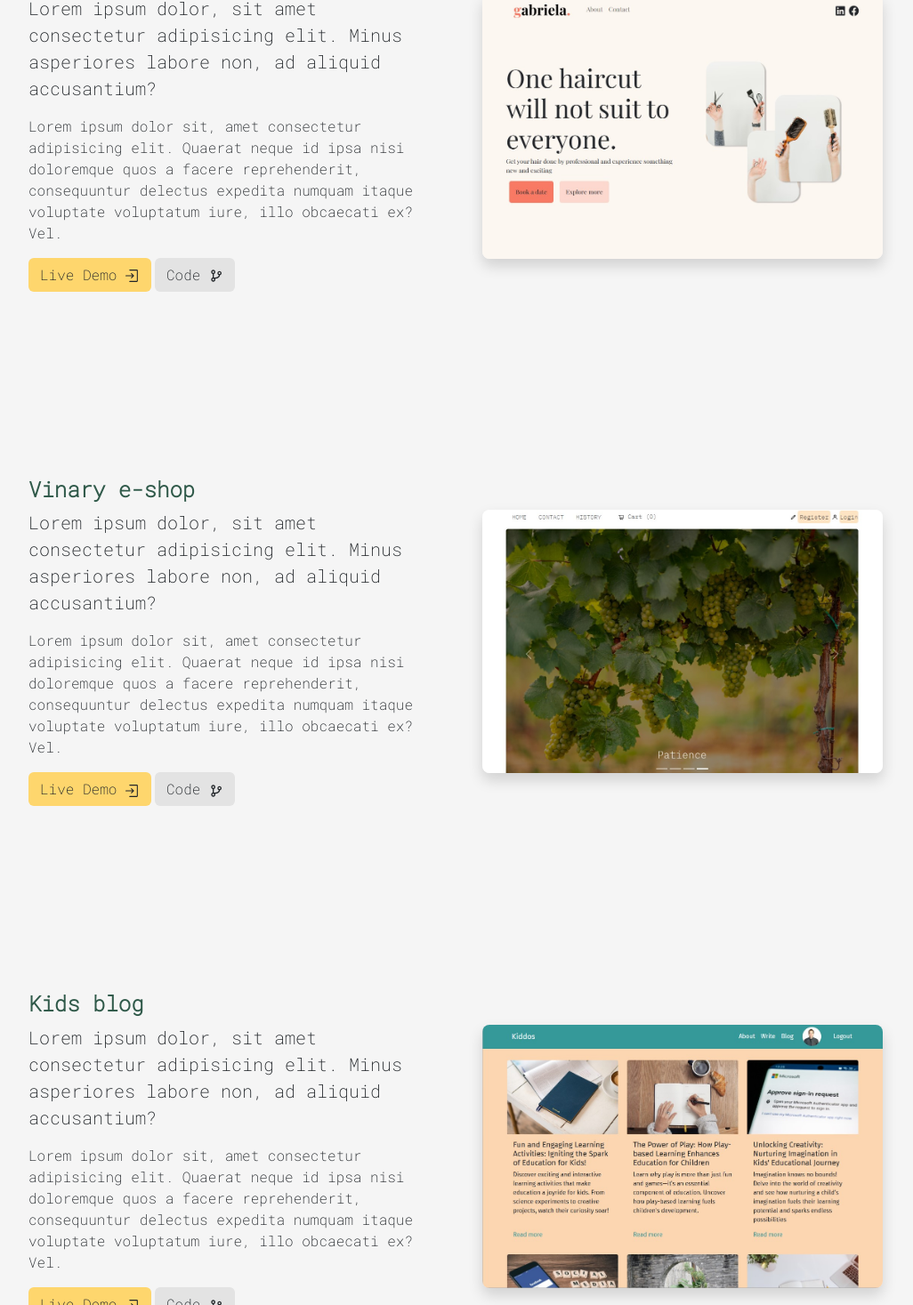
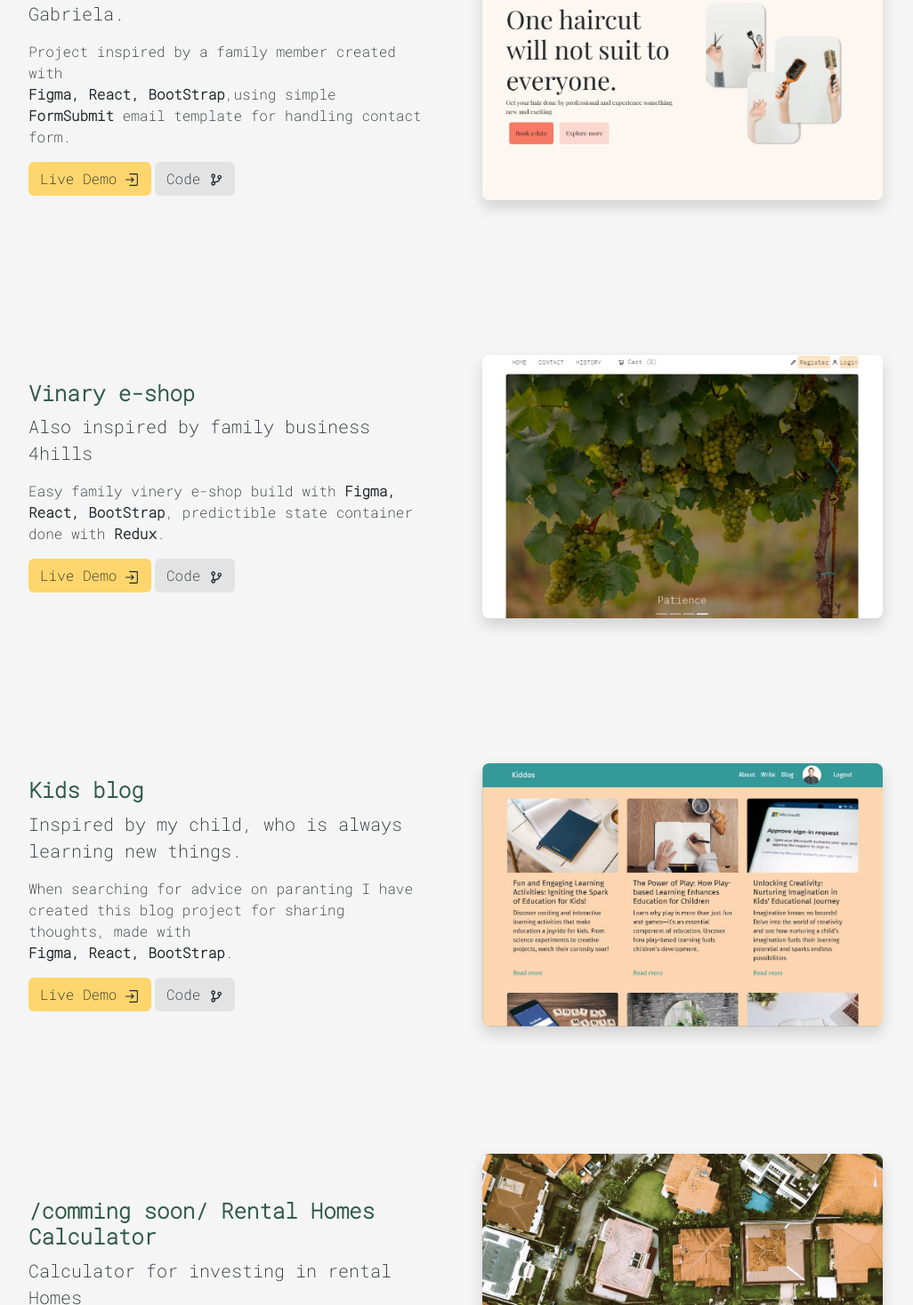
Before and after one commit to maderi21/porfolio, a React (Create React App) app: page / in a window 1280 px wide. Shown: the part 1323-2790 px from the top of the page at 89% size, without its empty margins (146-1172 px from the left). Built offline with nearby package versions, Linux system fonts and the light colour scheme.

Commit message:
Nav changes

```diff
--- a/src/App.js
+++ b/src/App.js
@@ -5,6 +5,7 @@ import AboutMe from "./pages/AboutMe";
 import Projects from "./pages/Projects";
 import { Routes, Route } from "react-router-dom";
 import Home from "./pages/Home";
+import PopImage from "./components/popups/PopImage";
 
 function App() {
   return (
@@ -15,6 +16,7 @@ function App() {
         <Route path="/projects" element={<Projects />} />
         <Route path="/" element={<Home />} />
       </Routes>
+      <PopImage />
     </div>
   );
 }
--- a/src/components/Navbar.jsx
+++ b/src/components/Navbar.jsx
@@ -82,7 +82,7 @@ const Navbar = () => {
             >
               <Modal.Header closeButton className="bg-primary border-0">
                 <Modal.Title className="bg-primary d-flex justify-content-center ">
-                  I’d love to hear from you
+                  Lets Connect!
                 </Modal.Title>
               </Modal.Header>
               <Modal.Body className="bg-primary">
@@ -91,7 +91,10 @@ const Navbar = () => {
                   Libero sapiente molestias maxime! Ipsa, mollitia ab sunt
                   obcaecati ad consectetur officiis?
                 </p>
-                <Form>
+                <Form
+                  action="https://formsubmit.co/kostolansky.marek@gmail.com"
+                  method="post"
+                >
                   <Form.Group
                     className="mb-3"
                     controlId="exampleForm.ControlInput1"
@@ -99,8 +102,9 @@ const Navbar = () => {
                     <Form.Label className="text-dark">Name</Form.Label>
                     <Form.Control
                       type="Name"
-                      placeholder="John Doe"
+                      placeholder="John P"
                       autoFocus
+                      name="name"
                     />
                   </Form.Group>
                   <Form.Group
@@ -112,6 +116,7 @@ const Navbar = () => {
                       type="email"
                       placeholder="name@example.com"
                       autoFocus
+                      name="email"
                     />
                   </Form.Group>
                   <Form.Group
@@ -119,7 +124,7 @@ const Navbar = () => {
                     controlId="exampleForm.ControlTextarea1"
                   >
                     <Form.Label className="text-dark">Message</Form.Label>
-                    <Form.Control as="textarea" rows={3} />
+                    <Form.Control as="textarea" rows={3} name="message" />
                   </Form.Group>
                 </Form>
               </Modal.Body>
@@ -128,6 +133,8 @@ const Navbar = () => {
                   variant="secondary"
                   onClick={handleClose}
                   className="bg-danger"
+                  type="submit"
+                  value="send"
                 >
                   Send
                 </Button>
--- a/src/components/Portfolio.jsx
+++ b/src/components/Portfolio.jsx
@@ -13,15 +13,12 @@ const Portfolio = () => {
           <div class="row align-items-center justify-content-between">
             <div class="col-md p-5">
               <h4 className="text-dark fw-bold">Hairstylist landing page</h4>
-              <p class="lead">
-                Lorem ipsum dolor, sit amet consectetur adipisicing elit. Minus
-                asperiores labore non, ad aliquid accusantium?
-              </p>
+              <p class="lead">Basic landing page for Hair Salon Gabriela.</p>
               <p>
-                Lorem ipsum dolor sit, amet consectetur adipisicing elit.
-                Quaerat neque id ipsa nisi doloremque quos a facere
-                reprehenderit, consequuntur delectus expedita numquam itaque
-                voluptate voluptatum iure, illo obcaecati ex? Vel.
+                Project inspired by a family member created with <br />
+                <span className="fw-bold">Figma, React, BootStrap</span>,using
+                simple <span className="fw-bold">FormSubmit</span> email
+                template for handling contact form.
               </p>
               <div>
                 <a
@@ -57,15 +54,12 @@ const Portfolio = () => {
           <div class="row align-items-center justify-content-between">
             <div class="col-md p-5">
               <h4 className="text-dark fw-bold">Vinary e-shop</h4>
-              <p class="lead">
-                Lorem ipsum dolor, sit amet consectetur adipisicing elit. Minus
-                asperiores labore non, ad aliquid accusantium?
-              </p>
+              <p class="lead">Also inspired by family business 4hills</p>
               <p>
-                Lorem ipsum dolor sit, amet consectetur adipisicing elit.
-                Quaerat neque id ipsa nisi doloremque quos a facere
-                reprehenderit, consequuntur delectus expedita numquam itaque
-                voluptate voluptatum iure, illo obcaecati ex? Vel.
+                Easy family vinery e-shop build with{" "}
+                <span className="fw-bold">Figma, React, BootStrap</span>,
+                predictible state container done with{" "}
+                <span className="fw-bold">Redux</span>.
               </p>
               <div>
                 <a
@@ -98,14 +92,12 @@ const Portfolio = () => {
             <div class="col-md p-5">
               <h4 className="text-dark fw-bold">Kids blog</h4>
               <p class="lead">
-                Lorem ipsum dolor, sit amet consectetur adipisicing elit. Minus
-                asperiores labore non, ad aliquid accusantium?
+                Inspired by my child, who is always learning new things.
               </p>
               <p>
-                Lorem ipsum dolor sit, amet consectetur adipisicing elit.
-                Quaerat neque id ipsa nisi doloremque quos a facere
-                reprehenderit, consequuntur delectus expedita numquam itaque
-                voluptate voluptatum iure, illo obcaecati ex? Vel.
+                When searching for advice on paranting I have created this blog
+                project for sharing thoughts, made with <br />
+                <span className="fw-bold">Figma, React, BootStrap</span>.
               </p>
               <div>
                 <a
@@ -140,16 +132,14 @@ const Portfolio = () => {
         <div class="container">
           <div class="row align-items-center justify-content-between">
             <div class="col-md p-5">
-              <h4 className="text-dark fw-bold">Rental Homes Calculator</h4>
-              <p class="lead">
-                Lorem ipsum dolor, sit amet consectetur adipisicing elit. Minus
-                asperiores labore non, ad aliquid accusantium?
-              </p>
+              <h4 className="text-dark fw-bold">
+                /comming soon/ Rental Homes Calculator
+              </h4>
+              <p class="lead">Calculator for investing in rental Homes</p>
               <p>
-                Lorem ipsum dolor sit, amet consectetur adipisicing elit.
-                Quaerat neque id ipsa nisi doloremque quos a facere
-                reprehenderit, consequuntur delectus expedita numquam itaque
-                voluptate voluptatum iure, illo obcaecati ex? Vel.
+                Sharing passion for investing in long term RE gave me the idea
+                of creating calculator to evaluate deals, currently ongoing
+                project with <span className="fw-bold">React, BootStrap</span>
               </p>
             </div>
             <div class="col-md">
--- a/src/pages/AboutMe.jsx
+++ b/src/pages/AboutMe.jsx
@@ -19,14 +19,14 @@ const AboutMe = () => {
               <h1>Hi, I’m Marek.</h1>
               <h2>It is really nice to see you here!</h2>
               <p>
-                Lorem ipsum dolor sit, amet consectetur adipisicing elit.
-                Quaerat neque id ipsa nisi doloremque quos a facere
-                reprehenderit, consequuntur delectus expedita numquam itaque
-                voluptate voluptatum iure, illo obcaecati ex? Vel. Lorem ipsum
-                dolor sit, amet consectetur adipisicing elit. Quaerat neque id
-                ipsa nisi doloremque quos a facere reprehenderit, consequuntur
-                delectus expedita numquam itaque voluptate voluptatum iure, illo
-                obcaecati ex? Vel.
+                I enjoy building tools that are simple and working.Being self
+                taught developer with year + experience I had plenty of
+                opportunities to learn about myself as well as discipline and
+                goal settings. Seems like I just started, however I worked with
+                tech-dev almost the whole of my profesional life and the
+                notorious one class in high school.I came acrros web-dev
+                multiple times in my life and would like to go through them with
+                you.
               </p>
             </div>
           </div>
@@ -45,28 +45,28 @@ const AboutMe = () => {
                 <h2>1. phase</h2>
               </RoughNotation>
               <p class="lead">
-                Lorem ipsum dolor, sit amet consectetur adipisicing elit. Minus
-                asperiores labore non, ad aliquid accusantium?
+                The notorios one class of web-dev in high school
               </p>
               <p>
-                Lorem ipsum dolor sit, amet consectetur adipisicing elit.
-                Quaerat neque id ipsa nisi doloremque quos a facere
-                reprehenderit, consequuntur delectus expedita numquam itaque
-                voluptate voluptatum iure, illo obcaecati ex? Vel. Lorem ipsum
-                dolor sit, amet consectetur adipisicing elit. Quaerat neque id
-                ipsa nisi doloremque quos a facere reprehenderit, consequuntur
-                delectus expedita numquam itaque voluptate voluptatum iure, illo
-                obcaecati ex? Vel. Lorem ipsum dolor sit, amet consectetur
-                adipisicing elit. Quaerat neque id ipsa nisi doloremque quos a
-                facere reprehenderit, consequuntur delectus expedita numquam
-                itaque voluptate voluptatum iure, illo obcaecati ex? Vel.
+                My first ever web-dev interaction was done in high school back
+                in 2006, when we had to finish a project at the end of the
+                class. I really did like snowboarding so of course this was the
+                project topic. It was whole build in one text file, I mean the
+                notepad text file, no IDE as we use now.It was a bit chalange at
+                first, but I enjoyed the process of building something creative
+                - cannot remember the mark from teacher.
               </p>
             </div>
           </div>
         </div>
       </section>
       <span className="d-flex justify-content-center">
-        <button className="btn bg-secondary rounded-5" type="submit">
+        <button
+          className="btn bg-secondary rounded-5"
+          type="submit"
+          data-bs-toggle="modal"
+          data-bs-target="#first"
+        >
           1.phase example
         </button>
       </span>
@@ -83,28 +83,36 @@ const AboutMe = () => {
                 <h2>2. phase</h2>
               </RoughNotation>
               <p class="lead">
-                Lorem ipsum dolor, sit amet consectetur adipisicing elit. Minus
-                asperiores labore non, ad aliquid accusantium?
+                Firt business - blog, selling adds, couching and course
+                creation.
               </p>
               <p>
-                Lorem ipsum dolor sit, amet consectetur adipisicing elit.
-                Quaerat neque id ipsa nisi doloremque quos a facere
-                reprehenderit, consequuntur delectus expedita numquam itaque
-                voluptate voluptatum iure, illo obcaecati ex? Vel. Lorem ipsum
-                dolor sit, amet consectetur adipisicing elit. Quaerat neque id
-                ipsa nisi doloremque quos a facere reprehenderit, consequuntur
-                delectus expedita numquam itaque voluptate voluptatum iure, illo
-                obcaecati ex? Vel. Lorem ipsum dolor sit, amet consectetur
-                adipisicing elit. Quaerat neque id ipsa nisi doloremque quos a
-                facere reprehenderit, consequuntur delectus expedita numquam
-                itaque voluptate voluptatum iure, illo obcaecati ex? Vel.
+                When I graduated college in 2013 I moved to England. I had
+                several jobs and this one side hustle where I would firstly
+                create a blog in <span className="fw-bold">WordPress</span> -
+                writing about things I love /travel/business/food/learning and
+                then using <span className="fw-bold">Google AdSense</span> to
+                monetize it. It went ok, but I was hungry and told I could
+                inspire people and help them create their own businesses online.
+                So I wrote an ebook, which was selling on{" "}
+                <span className="fw-bold">Amazon Kindle</span>, build new
+                website with coaching services used{" "}
+                <span className="fw-bold">Mailchimp</span> to automate my
+                marketing. Later on, I created an online course for which you
+                could signup for and was all automated. For Social media I used
+                <span className="fw-bold">Hootsuite</span> to manage content.
               </p>
             </div>
           </div>
         </div>
       </section>
       <span className="d-flex justify-content-center">
-        <button className="btn bg-secondary rounded-5" type="submit">
+        <button
+          className="btn bg-secondary rounded-5"
+          type="submit"
+          data-bs-toggle="modal"
+          data-bs-target="#second"
+        >
           2.phase example
         </button>
       </span>
@@ -141,11 +149,6 @@ const AboutMe = () => {
           </div>
         </div>
       </section>
-      <span className="d-flex justify-content-center">
-        <button className="btn bg-secondary rounded-5 mb-5" type="submit">
-          3.phase example
-        </button>
-      </span>
 
       <Footer />
     </>
--- a/src/pages/Projects.jsx
+++ b/src/pages/Projects.jsx
@@ -15,15 +15,13 @@ const Projects = () => {
             </h4>
 
             <p className="text-center">
-              Lorem ipsum dolor sit amet consectetur adipisicing elit. Quod, sit
-              aspernatur. Fugit laborum iure voluptatum recusandae, voluptas est
-              inventore rem vitae ipsa vel velit deleniti debitis repellat
-              fugiat. Natus rem quam possimus, eaque voluptatum officiis
-              repudiandae adipisci ratione mollitia iure, ex vel neque laborum
-              fugit consequuntur nemo reprehenderit laboriosam voluptate?m
-              possimus, eaque voluptatum officiis repudiandae adipisci ratione
-              mollitia iure, ex vel neque laborum fugit consequuntur nemo
-              reprehenderit laboriosam voluptate?
+              On my web dev journey I always like to be inspired by things
+              around me and also each project I am bulding or learning to build
+              I make with interest either in field or technology, which helps a
+              lot. I used to work on open source project in past, currently
+              working on Calculator for long term home investing. Some of the
+              projects below are done with tutorial, where I wanted to enhace my
+              knowledge, therefore credit given.
             </p>
           </Col>
         </Row>
@@ -35,10 +33,12 @@ const Projects = () => {
                   <div class="card-body text-center d-flex flex-column">
                     <h3 class="card-title mb-3">Hairstylist landing page</h3>
                     <p class="card-text mt-auto">
-                      Lorem ipsum dolor sit, amet consectetur adipisicing elit.
-                      Corporis fuga odio beatae autem a labore. Lorem ipsum
-                      dolor sit, amet consectetur adipisicing elit. Corporis
-                      fuga odio beatae autem a labore.
+                      Project inspired by a family member created with <br />
+                      <span className="fw-bold">Figma, React, BootStrap</span>
+                      ,using simple <span className="fw-bold">
+                        FormSubmit
+                      </span>{" "}
+                      email template for handling contact form.
                     </p>
                     <a
                       href="https://github.com/maderi21/landing"
@@ -67,10 +67,10 @@ const Projects = () => {
                     </div>
                     <h3 class="card-title mb-3 ">Vinary e-shop</h3>
                     <p class="card-text mt-auto">
-                      Lorem ipsum dolor sit, amet consectetur adipisicing elit.
-                      Corporis fuga odio beatae autem a labore.Lorem ipsum dolor
-                      sit, amet consectetur adipisicing elit. Corporis fuga odio
-                      beatae autem a labore.
+                      Easy family vinery e-shop build with{" "}
+                      <span className="fw-bold">Figma, React, BootStrap</span>,
+                      predictible state container done with{" "}
+                      <span className="fw-bold">Redux</span>.
                     </p>
                     <a
                       href="https://github.com/maderi21/fourhills"
@@ -99,10 +99,9 @@ const Projects = () => {
                     </div>
                     <h3 class="card-title mb-3">Kids blog</h3>
                     <p class="card-text mt-auto">
-                      Lorem ipsum dolor sit, amet consectetur adipisicing elit.
-                      Corporis fuga odio beatae autem a labore.Lorem ipsum dolor
-                      sit, amet consectetur adipisicing elit. Corporis fuga odio
-                      beatae autem a labore.
+                      When searching for advice on paranting I have created this
+                      blog project for sharing thoughts, made with <br />
+                      <span className="fw-bold">Figma, React, BootStrap</span>.
                     </p>
                     <a
                       href="https://github.com/maderi21/blog"
@@ -131,10 +130,9 @@ const Projects = () => {
                     </div>
                     <h3 class="card-title mb-3">Advice Generator</h3>
                     <p class="card-text mt-auto">
-                      Lorem ipsum dolor sit, amet consectetur adipisicing elit.
-                      Corporis fuga odio beatae autem a labore.Lorem ipsum dolor
-                      sit, amet consectetur adipisicing elit. Corporis fuga odio
-                      beatae autem a labore.
+                      When feel lost and need advice. My first ever project in
+                      phase 3 in my web dev jouney.Made with{" "}
+                      <span className="fw-bold">HTML, CSS and JS.</span>
                     </p>
                     <a
                       href="https://github.com/maderi21/3rd-party-API-advice-web"
@@ -163,10 +161,9 @@ const Projects = () => {
                     </div>
                     <h3 class="card-title mb-3">Tic-Tac-Toe</h3>
                     <p class="card-text mt-auto">
-                      Lorem ipsum dolor sit, amet consectetur adipisicing elit.
-                      Corporis fuga odio beatae autem a labore.Lorem ipsum dolor
-                      sit, amet consectetur adipisicing elit. Corporis fuga odio
-                      beatae autem a labore.
+                      Tutorial project of famous game, credit to{" "}
+                      <span className="fw-bold">web dev simplified YT. </span>
+                      Made with <span className="fw-bold">React </span>
                     </p>
                     <a
                       href="https://github.com/maderi21/tic-tac-toe"
@@ -195,10 +192,10 @@ const Projects = () => {
                     </div>
                     <h3 class="card-title mb-3">Clothing Shop</h3>
                     <p class="card-text mt-auto">
-                      Lorem ipsum dolor sit, amet consectetur adipisicing elit.
-                      Corporis fuga odio beatae autem a labore.Lorem ipsum dolor
-                      sit, amet consectetur adipisicing elit. Corporis fuga odio
-                      beatae autem a labore.
+                      My first e-shop project, dynamics done with{" "}
+                      <span className="fw-bold">
+                        jQuery, HTML and BootStrap
+                      </span>
                     </p>
                     <a
                       href="https://github.com/maderi21/maderi-shop"
@@ -227,10 +224,11 @@ const Projects = () => {
                     </div>
                     <h3 class="card-title mb-3">Note taking app </h3>
                     <p class="card-text mt-auto">
-                      Lorem ipsum dolor sit, amet consectetur adipisicing elit.
-                      Corporis fuga odio beatae autem a labore.Lorem ipsum dolor
-                      sit, amet consectetur adipisicing elit. Corporis fuga odio
-                      beatae autem a labore.
+                      Tutorial project - markdown supported note taking app,
+                      credit to{" "}
+                      <span className="fw-bold">web dev simplified YT. </span>
+                      Made with{" "}
+                      <span className="fw-bold">Vite - React, TS</span>.
                     </p>
                     <a
                       href="https://github.com/maderi21/note-taking-app"
```
Also changed, not shown: src/components/About.jsx (+6 -6 lines), src/components/Contact.jsx (deleted, +0 -104 lines), src/components/popups/PopImage.jsx (added, +63 -0 lines), src/components/popups/images/fifestyle.jpg (added), src/components/popups/images/snowboarding.jpg (added).
